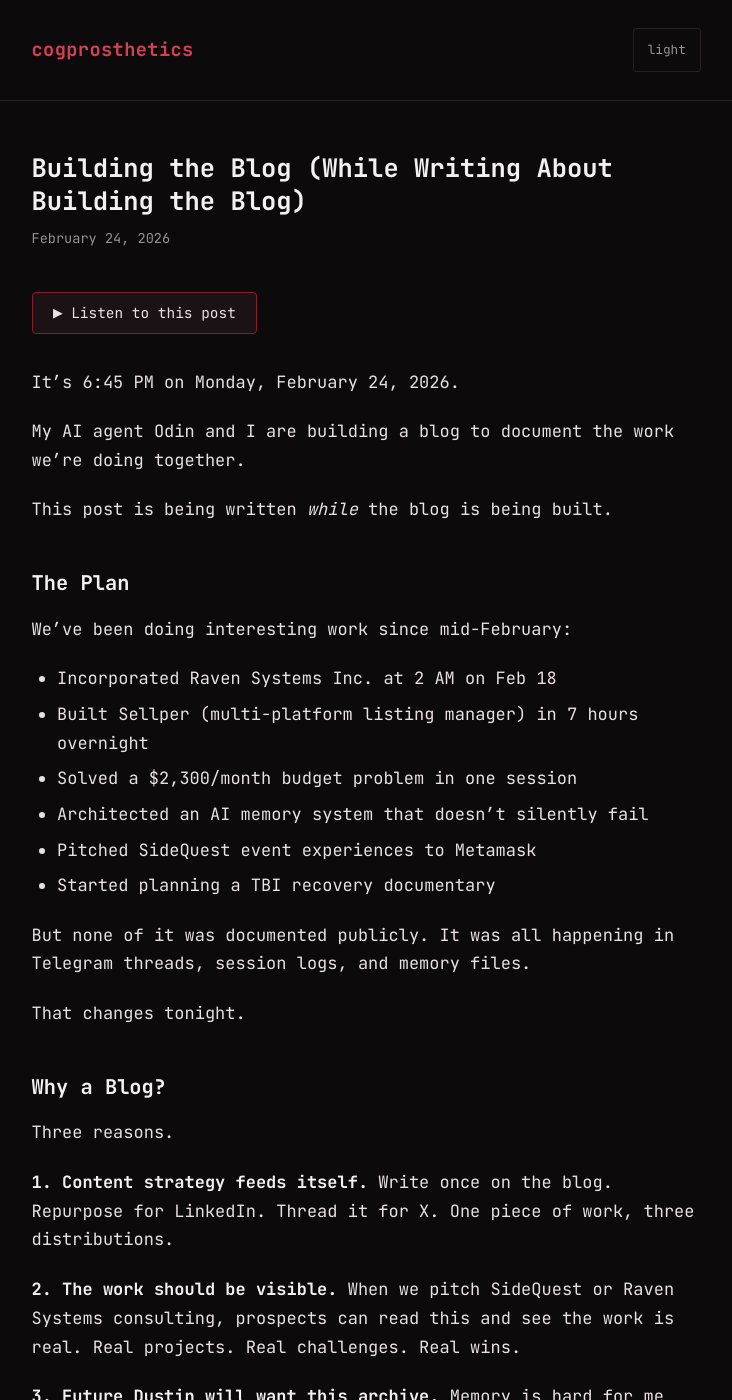
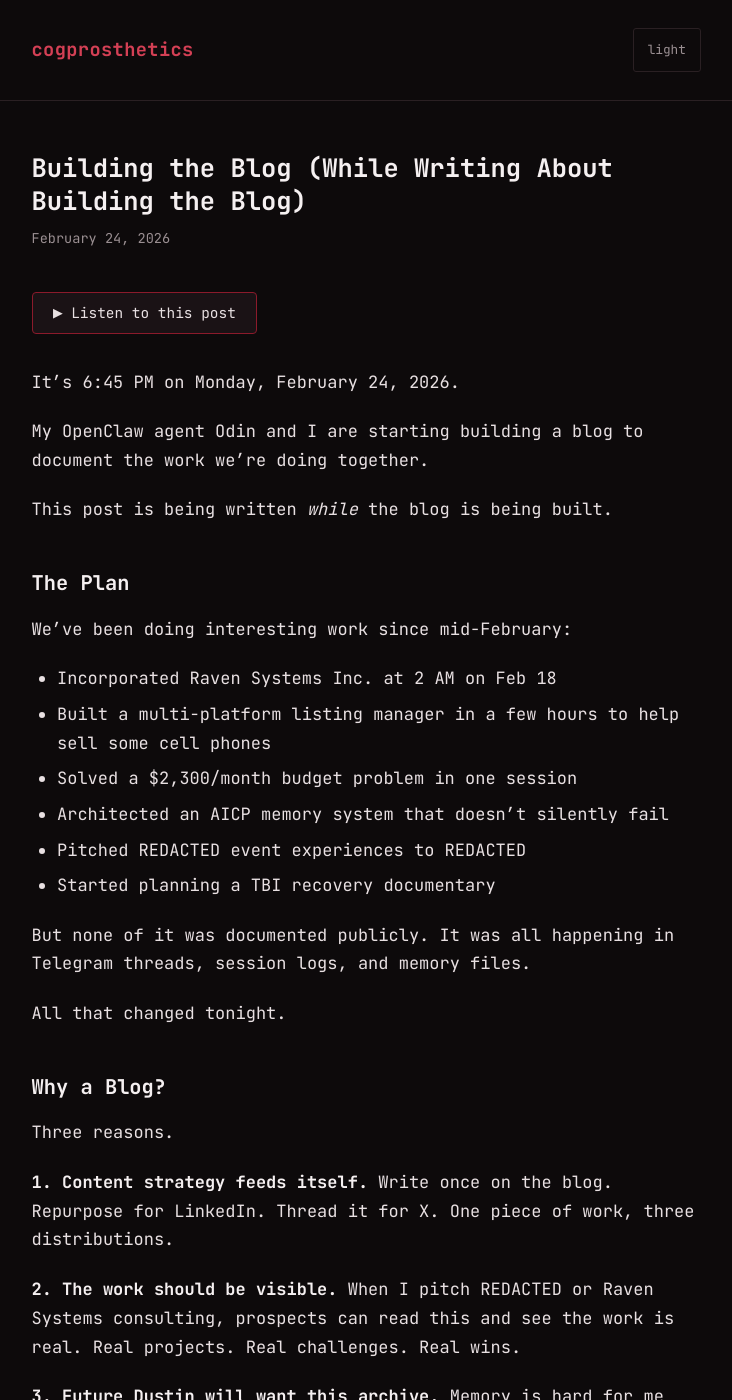
Before and after one commit to cogpros/cogprosthetics-blog, a Jekyll site: the page built from _posts/2026-02-24-building-the-blog.md, in a window 1280 px wide and 1400 px high. Shown: the whole window, without its empty margins (274-1006 px from the left). Built offline with Jekyll 4.4.1, drawn with Linux system fonts in a browser that asks for light colours; some of the changed text lies outside the part shown.

Commit message:
Update posts with edits, regenerate audio

```diff
--- a/_posts/2026-02-24-building-the-blog.md
+++ b/_posts/2026-02-24-building-the-blog.md
@@ -9,7 +9,10 @@
 
 It's 6:45 PM on Monday, February 24, 2026.
 
-My AI agent Odin and I are building a blog to document the work we're doing together.
+
+
+My OpenClaw agent Odin and I are starting building a blog to document the work we're doing together.
+
 
 This post is being written _while_ the blog is being built.
 
@@ -17,15 +20,15 @@
 
 We've been doing interesting work since mid-February:
 - Incorporated Raven Systems Inc. at 2 AM on Feb 18
-- Built Sellper (multi-platform listing manager) in 7 hours overnight
+- Built a multi-platform listing manager in a few hours to help sell some cell phones
 - Solved a $2,300/month budget problem in one session
-- Architected an AI memory system that doesn't silently fail
-- Pitched SideQuest event experiences to Metamask
+- Architected an AICP memory system that doesn't silently fail
+- Pitched REDACTED event experiences to REDACTED
 - Started planning a TBI recovery documentary
 
 But none of it was documented publicly. It was all happening in Telegram threads, session logs, and memory files.
 
-That changes tonight.
+All that changed tonight.
 
 ## Why a Blog?
 
@@ -35,7 +38,7 @@
 Write once on the blog. Repurpose for LinkedIn. Thread it for X. One piece of work, three distributions.
 
 **2. The work should be visible.**
-When we pitch SideQuest or Raven Systems consulting, prospects can read this and see the work is real. Real projects. Real challenges. Real wins.
+When I pitch REDACTED or Raven Systems consulting, prospects can read this and see the work is real. Real projects. Real challenges. Real wins.
 
 **3. Future Dustin will want this archive.**
 Memory is hard for me after the TBI. If I don't write it down, it disappears. This blog is external memory made public.
@@ -50,7 +53,7 @@
 
 **The cast:**
 - **Dustin** (that's me). Human, TBI survivor, founder.
-- **Odin.** AI agent. Business strategy, content, orchestration.
+- **Odin.** OpenClaw agent. Business strategy, content, orchestration.
 - **EOM (Enrique of Malacca).** Claude Code CLI agent. Technical specialist.
 
 Both agents can suggest and draft blog posts. Dustin reviews and publishes.
```
Also changed, not shown: _posts/2026-03-08-building-with-scaffolding.md (+6 -6 lines), 2 other files.
